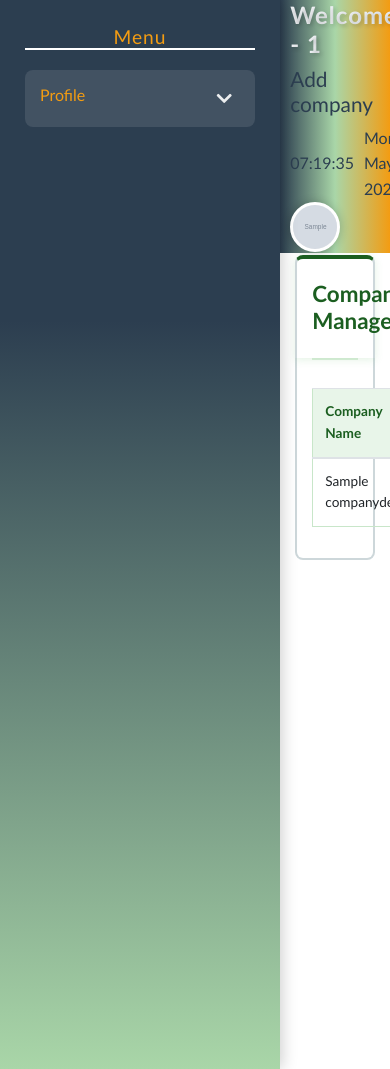
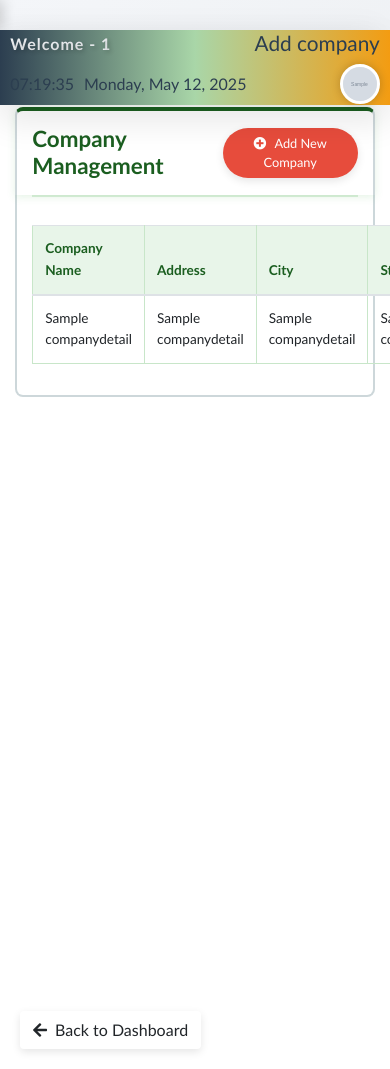
Before and after one commit to Elevent01/eleventvisitor, a Flask app: page /add_company in a window 390 px wide. Run offline with Flask 3, Linux system fonts and the light colour scheme; the visitor is signed in with stand-in values (Sample User, id 1); grey boxes marked "Sample" are stand-in pictures; a database or web service that is not in the repository returns one stand-in record (values such as "Sample title"); some libraries are stand-ins or nearby versions.

Commit message:
dashboard.html

```diff
--- a/templates/dashboard.html
+++ b/templates/dashboard.html
@@ -6,7 +6,7 @@
     <title>Visitor Management System</title>
     <link rel="stylesheet" href="https://stackpath.bootstrapcdn.com/bootstrap/4.5.2/css/bootstrap.min.css">
     <link rel="stylesheet" href="https://cdnjs.cloudflare.com/ajax/libs/font-awesome/5.15.3/css/all.min.css">
-    <style>
+<style>
 :root {
     --primary-color: #2c3e50;
     --secondary-color: #f39c12;
@@ -15,7 +15,6 @@
     --text-color-dark: #2c3e50;
     --text-color-light: #ffffff;
     --sidebar-width: 280px;
-
 
     --primary-gradient: linear-gradient(135deg, #2c3e50 0%, #34495e 100%);
     --secondary-gradient: linear-gradient(135deg, #f39c12 0%, #d35400 100%);
@@ -31,7 +30,7 @@
 
 html, body {
     height: 100%;
-    font-family: 'Calibri',  Roboto, sans-serif;
+    font-family: 'Calibri', Roboto, sans-serif;
     background-color: var(--background-color);
     color: var(--text-color-dark);
     line-height: 1.6;
@@ -44,7 +43,6 @@ html, body {
     perspective: 1000px;
     overflow: auto;
 }
-
 
 .sidebar {
     width: var(--sidebar-width);
@@ -178,19 +176,127 @@ canvas {
     height: 80% !important;
 }
 
+/* Mobile Responsive CSS */
+@media (max-width: 991px) {
+    :root {
+        --sidebar-width: 220px;
+    }
 
-@media (max-width: 768px) {
-    .chart-container-wrapper {
-        flex-direction: column;
-        align-items: stretch;
+    .sidebar {
+        padding: 15px;
+    }
+
+    .sidebar a {
+        font-size: 0.8em;
+        padding: 10px;
     }
 
     .chart-container {
-        min-width: 100%;
-        margin-bottom: 20px;
+        min-width: 280px;
     }
 }
 
+@media (max-width: 768px) {
+    :root {
+        --sidebar-width: 0px; /* Hide sidebar by default */
+    }
+
+    .layout-container {
+        flex-direction: column;
+    }
+
+    .sidebar {
+        width: 100%;
+        height: auto;
+        position: relative;
+        transform: translateX(-100%);
+    }
+
+    .sidebar.active {
+        transform: translateX(0);
+        width: 100%;
+        position: fixed;
+        z-index: 1001;
+    }
+
+    .main-content {
+        margin-left: 0;
+        width: 100%;
+        border-radius: 0;
+    }
+
+    .header-container {
+        position: relative;
+        z-index: 1000;
+    }
+
+    .header-container h4 {
+        font-size: 1.2rem;
+        max-width: 70%;
+    }
+
+    /* Mobile menu toggle button */
+    .menu-toggle {
+        display: block;
+        width: 40px;
+        height: 40px;
+        background-color: var(--primary-color);
+        border-radius: 5px;
+        position: fixed;
+        top: 10px;
+        left: 10px;
+        z-index: 1002;
+        border: none;
+        cursor: pointer;
+        display: flex;
+        flex-direction: column;
+        justify-content: center;
+        align-items: center;
+        padding: 5px;
+    }
+
+    .menu-toggle span {
+        height: 3px;
+        width: 25px;
+        background-color: white;
+        margin: 3px 0;
+        border-radius: 3px;
+    }
+
+    .chart-container-wrapper {
+        flex-direction: column;
+        align-items: center;
+        height: auto;
+        gap: 15px;
+    }
+
+    .chart-container {
+        min-width: 90%;
+        max-width: 90%;
+        margin-bottom: 15px;
+    }
+}
+
+@media (max-width: 480px) {
+    .header-container h4 {
+        font-size: 1rem;
+        max-width: 60%;
+    }
+
+    .profile-photo {
+        width: 40px;
+        height: 40px;
+    }
+
+    .chart-container {
+        min-width: 95%;
+        padding: 10px;
+    }
+
+    canvas {
+        width: 100% !important;
+    }
+}
 
 ::-webkit-scrollbar {
     width: 8px;
@@ -216,13 +322,38 @@ canvas {
     padding: 0px;
     background:#ffffff;
     margin-top: 0px;
-   padding-top: 0px;
+    padding-top: 0px;
 }
+
 h2 {
-            font-size: 1.3rem;
+    font-size: 1.3rem;
+}
+
+/* JavaScript for mobile menu toggle */
+document.addEventListener('DOMContentLoaded', function() {
+    // Add menu toggle button to the DOM
+    const menuToggle = document.createElement('button');
+    menuToggle.className = 'menu-toggle';
+    menuToggle.innerHTML = '<span></span><span></span><span></span>';
+    document.body.appendChild(menuToggle);
+
+    const sidebar = document.querySelector('.sidebar');
+
+    menuToggle.addEventListener('click', function() {
+        sidebar.classList.toggle('active');
+    });
+
+    // Close sidebar when clicking outside
+    document.addEventListener('click', function(event) {
+        if (!event.target.closest('.sidebar') &&
+            !event.target.closest('.menu-toggle') &&
+            sidebar.classList.contains('active')) {
+            sidebar.classList.remove('active');
         }
+    });
+});
+</style>
 
-    </style>
 {% block extra_css %}{% endblock %}
 </style>
 </head>
```
